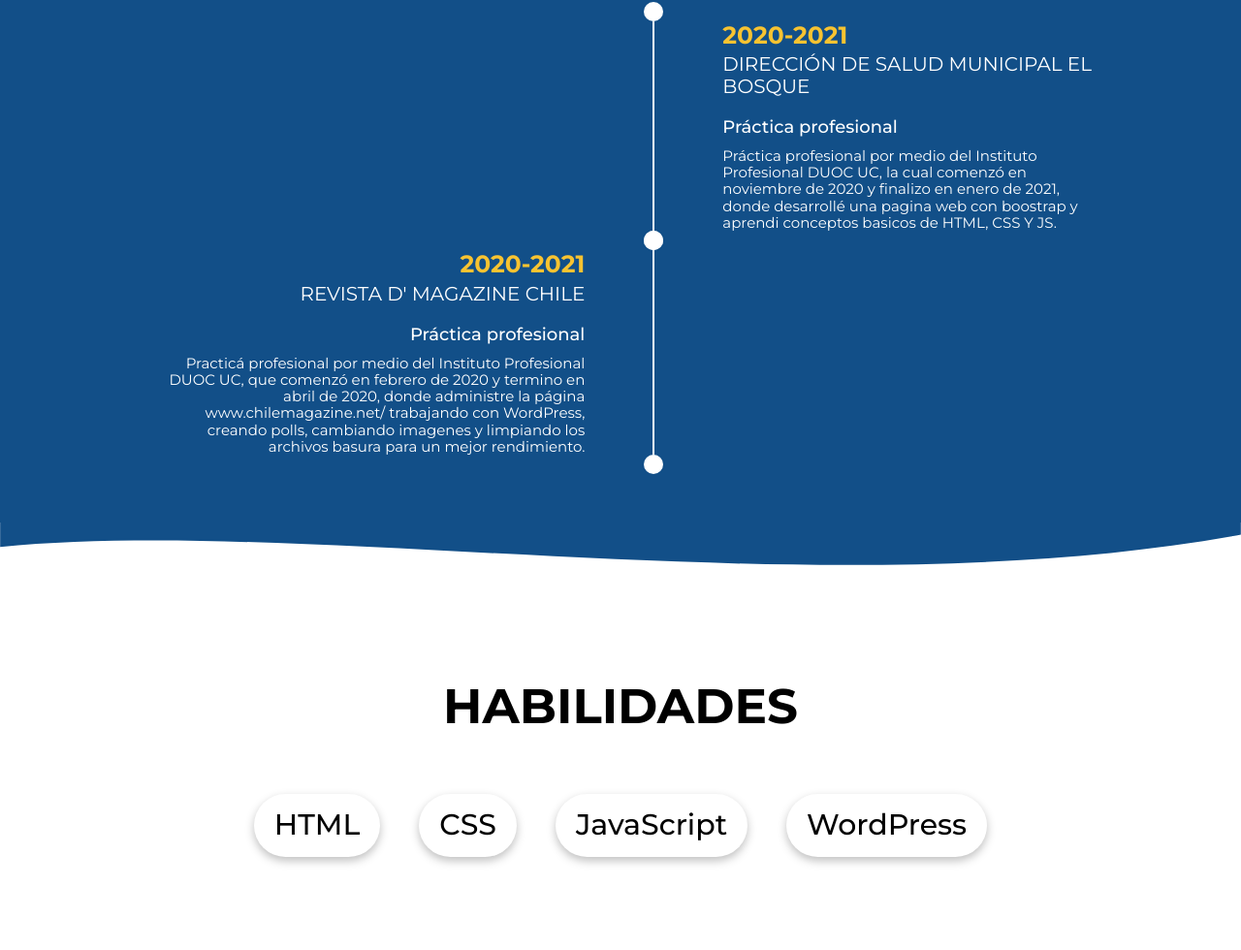
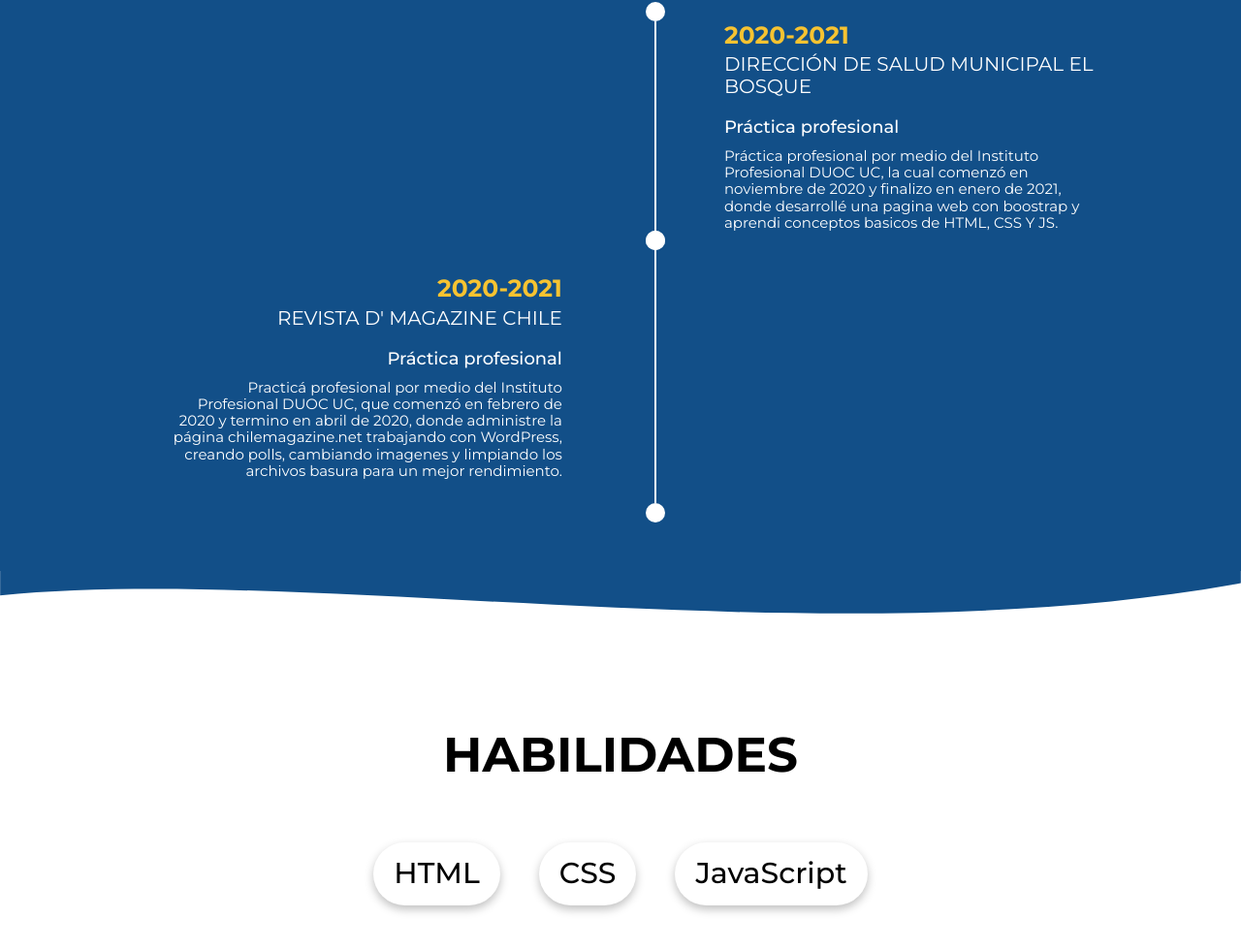
Before and after one commit to Cyntraxx1/Portafolio, a plain HTML site: page index.html in a window 1280 px wide. Shown: the part 813-1793 px from the top of the page at 97% size. Drawn offline with Linux system fonts and the light colour scheme.

Commit message:
Actualizacion

```diff
--- a/css/experiences.css
+++ b/css/experiences.css
@@ -56,6 +56,12 @@ a {
 }
 
 .experience {
+    padding:25px;
+    max-width: 500px;
+    margin: 0 auto;
+}
+
+.experience_left {
     padding:25px;
     max-width: 500px;
     margin: 0 auto;
--- a/index.html
+++ b/index.html
@@ -84,8 +84,8 @@
                     <div class="experience-position">Práctica profesional</div>
                     <div class="experience-description">
                         Practicá profesional por medio del Instituto Profesional DUOC UC, que comenzó en febrero de 2020
-                        y termino en abril de 2020, donde administre la página <a href="http://www.chilemagazine.net/"
-                            target="_BLANK">www.chilemagazine.net/</a> trabajando con WordPress, creando polls,
+                        y termino en abril de 2020, donde administre la página chilemagazine.net
+                        trabajando con WordPress, creando polls,
                         cambiando imagenes y limpiando los archivos basura para un mejor rendimiento.
                     </div>
                 </div>
@@ -103,11 +103,10 @@
                 <li class="skills-skill">HTML</li>
                 <li class="skills-skill">CSS</li>
                 <li class="skills-skill">JavaScript</li>
-                <li class="skills-skill">WordPress</li>
             </ul>
         </section>
+
     </div>
-
     <section class="contact vertical-padding" id="contact">
         <h2 class="contact-title">Contacto</h2>
     </div>
--- a/js/app.js
+++ b/js/app.js
@@ -3,35 +3,34 @@ const openMenuBtn = document.querySelector(".open-menu");
 const closeMenuBtn = document.querySelector(".close-menu");
 
 function toggleMenu() {
-    menu.classList.toggle("menu_opened");
+menu.classList.toggle("menu_opened");
 }
 
 openMenuBtn.addEventListener("click", toggleMenu);
-closeMenuBtn.addEventListener("click", toggleMenu)
+closeMenuBtn.addEventListener("click", toggleMenu);
 
-const menuLinks = document.querySelectorAll(' .menu a[href^="#"]');
+const menuLinks = document.querySelectorAll('.menu a[href^="#"]');
 
 const observer = new IntersectionObserver((entries) => {
-    entries.forEach((entry => {
+    entries.forEach(entry => {
         const id = entry.target.getAttribute("id");
-        const menuLink = document.querySelector(` .menu a[href="#${id}"] `)
+        const menuLink = document.querySelector(`.menu a[href="#${id}"]`);
 
         if (entry.isIntersecting) {
+            document.querySelector(" .menu a.selected").classList.remove("selected");
             menuLink.classList.add("selected");
-        } else {
-            menuLink.classList.remove("selected");
         }
-    })
-})
+    });
+},{rootMargin: "-30% 0px -70% 0px"} );
 
 menuLinks.forEach(menuLink => {
     menuLink.addEventListener("click", function() {
         menu.classList.remove("menu_opened");
     })
 
-    const hash =menuLink.getAttribute("href");
+    const hash = menuLink.getAttribute("href");
     const target = document.querySelector(hash);
-    if (target {
-        observer.observe(target,);
-    })
+    if (target) {
+        observer.observe(target);
+    }
 })
```
